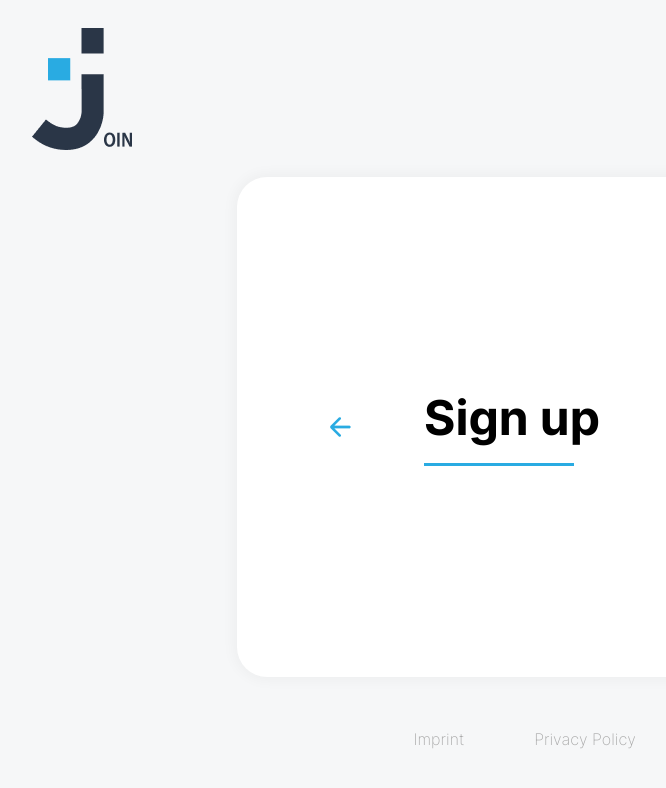
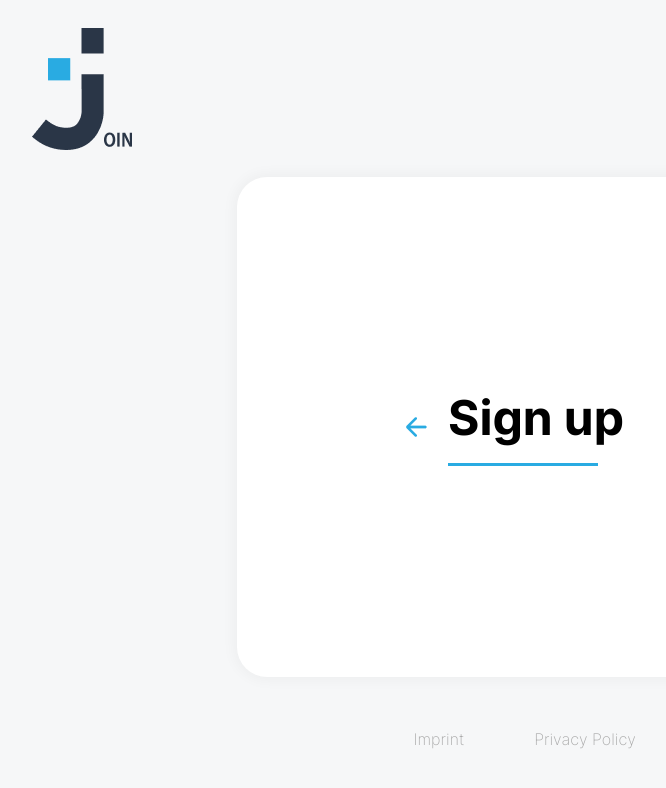
Before and after one commit to D4t3ck/angular-join, an Angular app: page /signup in a window 1280 px wide. Shown: the top 788 px of the page, without its empty margins (128-794 px from the left). Built offline with nearby package versions, Linux system fonts and the light colour scheme.

Commit message:
++ location_back to login;

```diff
--- a/src/app/main/sign-up/sign-up.component.html
+++ b/src/app/main/sign-up/sign-up.component.html
@@ -5,12 +5,19 @@
 
   <div class="card card_wrapper">
     <div class="card_head">
-      <img src="/img/signUp/arrow_left.png" alt="" />
+      <img (click)="backToLogin()" src="/img/signUp/arrow_left.png" alt="" />
       <h1>
         Sign up
         <div class="seperator"></div>
       </h1>
     </div>
+
+
+
+
+
+
+
   </div>
 
   <div class="legal_informations">
--- a/src/app/main/sign-up/sign-up.component.scss
+++ b/src/app/main/sign-up/sign-up.component.scss
@@ -26,13 +26,13 @@ section {
 }
 
 .card_head {
-  @include flexbox;
+  @include flexbox($g: 1rem);
   position: relative;
 
-  > img {
+  /* > img {
     position: absolute;
     left: -100px;
-  }
+  } */
 }
 
 h1 {
--- a/src/app/main/sign-up/sign-up.component.ts
+++ b/src/app/main/sign-up/sign-up.component.ts
@@ -1,5 +1,6 @@
 import { Component } from '@angular/core';
 import { Router, RouterModule } from '@angular/router';
+import {Location} from '@angular/common';
 
 @Component({
   selector: 'app-sign-up',
@@ -9,7 +10,11 @@ import { Router, RouterModule } from '@angular/router';
   styleUrl: './sign-up.component.scss',
 })
 export class SignUpComponent {
-  constructor(private router: Router) {}
+  constructor(private router: Router, private _location: Location) {}
+
+  backToLogin() {
+    this._location.back()
+  }
 
   linkToImprint() {
     this.router.navigate(['imprint-blank']);
```
Lines whose indentation alone changed are shown as unchanged.
